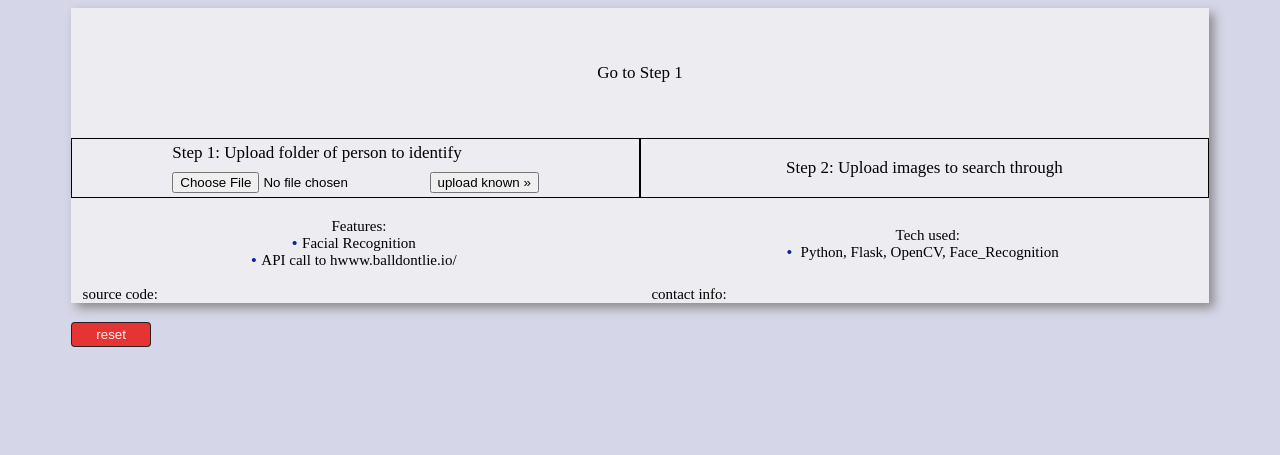
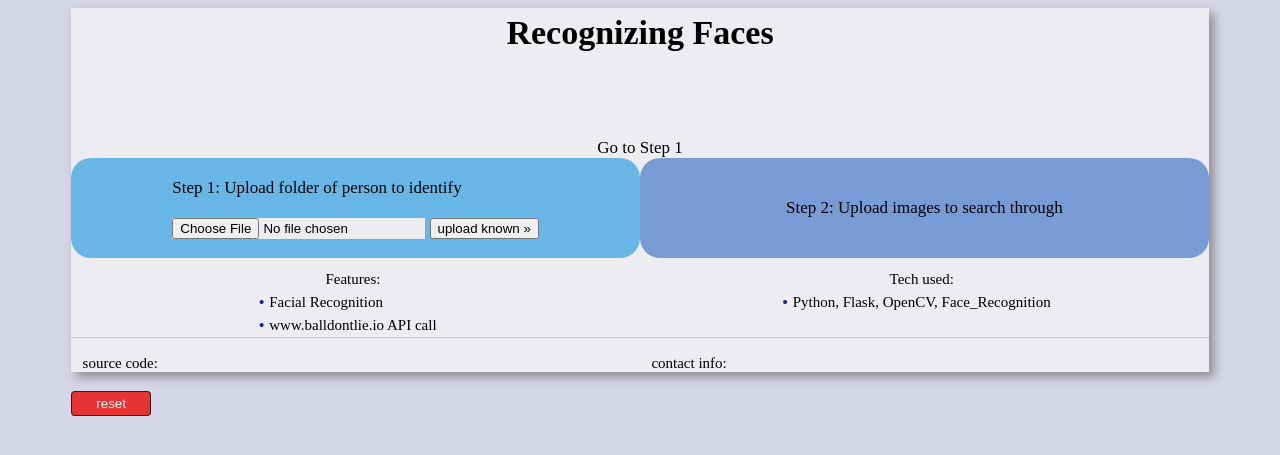
Before and after one commit to bryanee23/Computer-Vision-NBA, a Flask app: page / in a window 1280 px wide. Shown: the top 455 px of the page. Run offline with Flask 2, Linux system fonts and the light colour scheme; some libraries are stand-ins or nearby versions.

Commit message:
styled step 1 and setp 2

```diff
--- a/static/css/main.css
+++ b/static/css/main.css
@@ -28,10 +28,24 @@ body{
 
 }
 
+.title {
+  display: grid;
+  grid-template-columns: 1fr;
+  grid-template-rows: 13rem;
+
+}
+
+.title div {
+  display: flex;
+  align-items: center;
+  justify-content: center;
+  margin-top: -7%;
+}
+
 .text-output {
   display: grid;
   grid-template-columns: 1fr;
-  grid-template-rows: 13rem;
+  grid-template-rows: auto;
 }
 
 .text-output div {
@@ -96,23 +110,36 @@ body{
 .img-uploads-container {
   display: grid;
   grid-template-columns: 1fr 1fr;
-  grid-auto-rows: 6rem;
+  grid-auto-rows: auto;
 }
 
 .known-imgs, .unknown-imgs, .start {
   display: inline-grid;
   align-items: center;
   justify-content: center;
-  border: 1px solid black;
+  padding: 1rem;
+  line-height: 4rem;
+}
+.known-imgs{
+  background-color: #68b6e5;
+  border-radius: 2rem;
 }
 
+.unknown-imgs{
+  background-color: #799bd5;
+  border-radius: 2rem;
+}
 
+input {
+  background-color: rgb(236, 236, 241);
+  z-index: 2;
+}
 
 /* processing page */
 .output_container {
   display: grid;
   grid-template-columns: 1fr 1fr;
-  grid-auto-rows: 20rem;
+  grid-auto-rows: auto;
 }
 
 .stats, .output_img {
@@ -143,7 +170,7 @@ body{
 footer {
   display: grid;
   grid-template-columns: 1fr;
-  border-radius: 25px
+
 }
 
 footer div {
@@ -157,6 +184,7 @@ footer div {
 .contact {
   display: grid;
   grid-template-columns: 1fr 1fr;
+  border-top: 0.1rem solid #5454;
 }
 .contact div {
   display: flex;
@@ -198,8 +226,13 @@ footer div {
 
 ul {
   list-style: none;
-  padding-top: 2rem;
-  margin: auto;
+  padding-top: 1rem;
+  margin: 0 auto;
+  line-height: 2.3rem;
+}
+ul li{
+  display: flex;
+  justify-content: start;
 }
 
 ul li::before {
--- a/templates/index.html
+++ b/templates/index.html
@@ -3,6 +3,12 @@
 {% block body %}
 
 <div class="grid-container">
+
+  <div class="title">
+    <div>
+      <h1>Recognizing Faces</h1>
+    </div>
+  </div>
 
   <div class="text-output">
     <div>
@@ -152,7 +158,7 @@
       <ul>
         Features:
         <li>Facial Recognition</li>
-        <li>API call to hwww.balldontlie.io/</li>
+        <li>www.balldontlie.io API call </li>
       </ul>
       <ul>
         Tech used:
```
Also changed, not shown: reload_server.py (line endings or trailing spaces), static/images/known/LeBron James/LeBron_James_LBJ1.png (added), static/images/known/LeBron James/LeBron_James_LBJ2.png (added), static/images/known/LeBron James/LeBron_James_LBJ3.png (added), static/images/known/LeBron James/LeBron_James_LBJ4.png (added), static/images/known/LeBron James/LeBron_James_LBJ5.png (added), static/images/known/LeBron James/LeBron_James_LBJ6.png (added), static/images/known/LeBron James/LeBron_James_LBJ8.png (added), static/images/matches/LeBron James-0.png (added), static/images/matches/LeBron James-1.png (added), static/images/unknown/latenightshow.png (added), static/images/unknown/lebron-roster-screengrab.png (added), static/images/unknown/lookalikes.png (added), static/images/unknown/maxresdefault.png (added).
